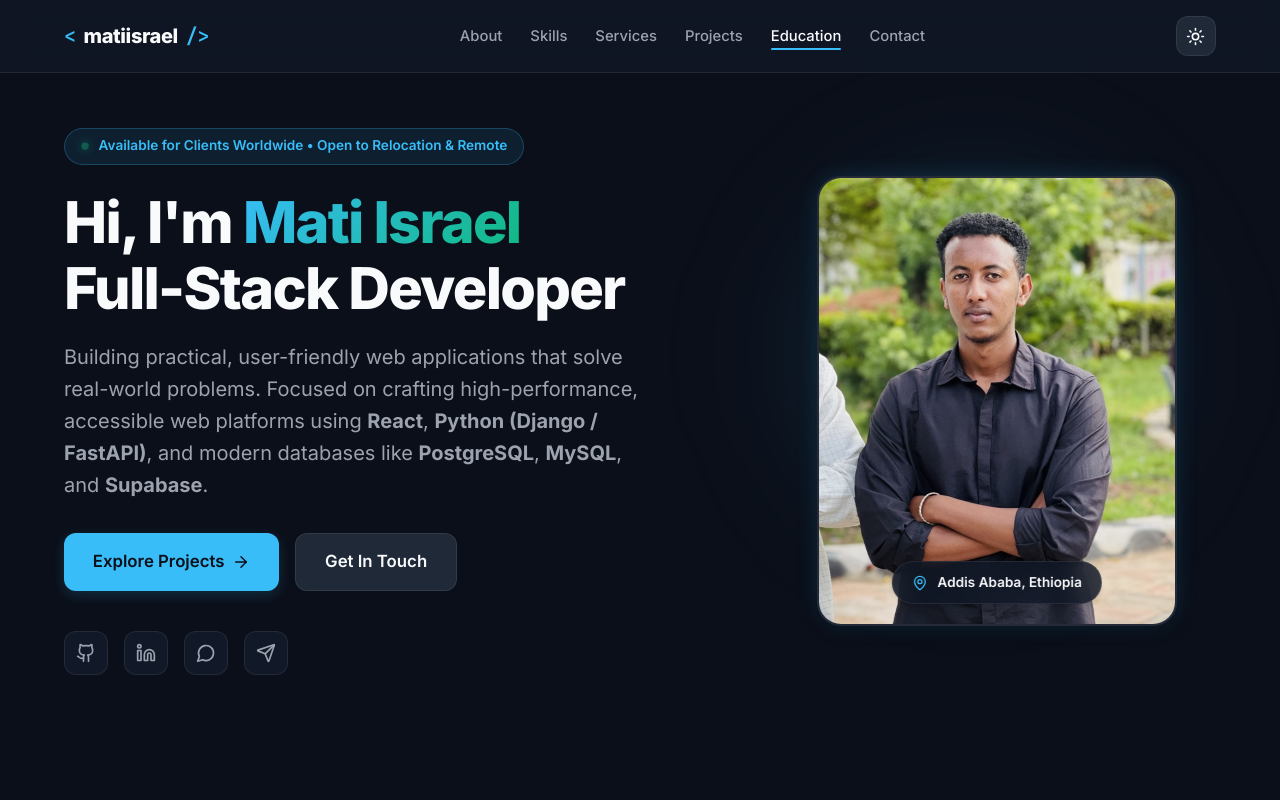
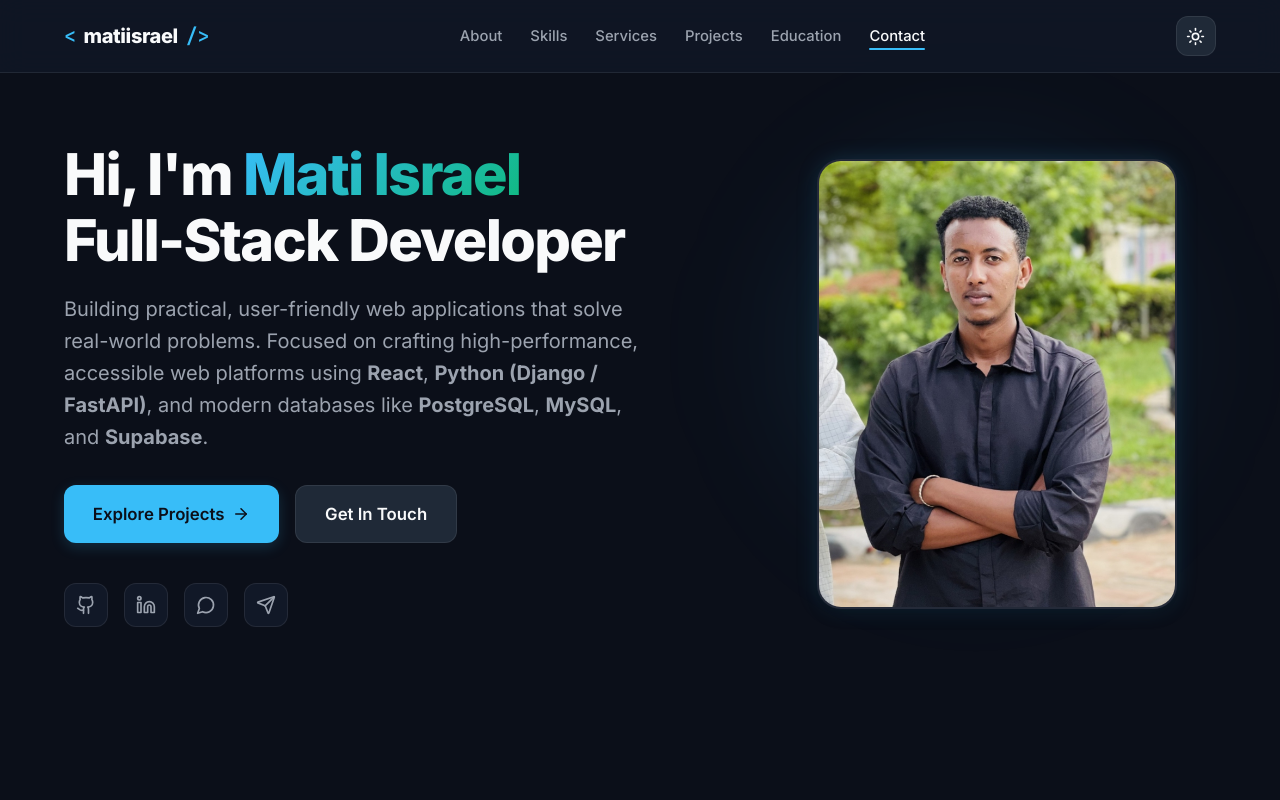
Before and after one commit to MatiIsrael/MyPortifolio, a React (Vite) app: page / in a window 1280 px wide. Shown: the top 800 px of the page. Built offline with nearby package versions, Linux system fonts and the light colour scheme.

Commit message:
refactor: remove status badge and location pill from hero section

```diff
--- a/src/components/Hero.jsx
+++ b/src/components/Hero.jsx
@@ -5,8 +5,7 @@ import {
   Linkedin,
   Send,
   MessageCircle,
-  CheckCircle2,
-  MapPin
+  CheckCircle2
 } from 'lucide-react';
 import { portfolioData } from '../data/portfolioData';
 
@@ -21,12 +20,6 @@ export default function Hero() {
         <div className="hero-grid">
           {/* Hero Content */}
           <div className="hero-content">
-            {/* Live Status Badge */}
-            <div className="hero-badge">
-              <span className="status-dot"></span>
-              <span>{personal.badge}</span>
-            </div>
-
             {/* Headline */}
             <h1 className="hero-title">
               Hi, I'm <span className="gradient-text">{personal.fullName}</span>
@@ -109,10 +102,6 @@ export default function Hero() {
                 width="360"
                 height="450"
               />
-              <div className="hero-floating-pill">
-                <MapPin size={16} color="var(--accent-primary)" />
-                <span>{personal.location}</span>
-              </div>
             </div>
           </div>
         </div>
```
